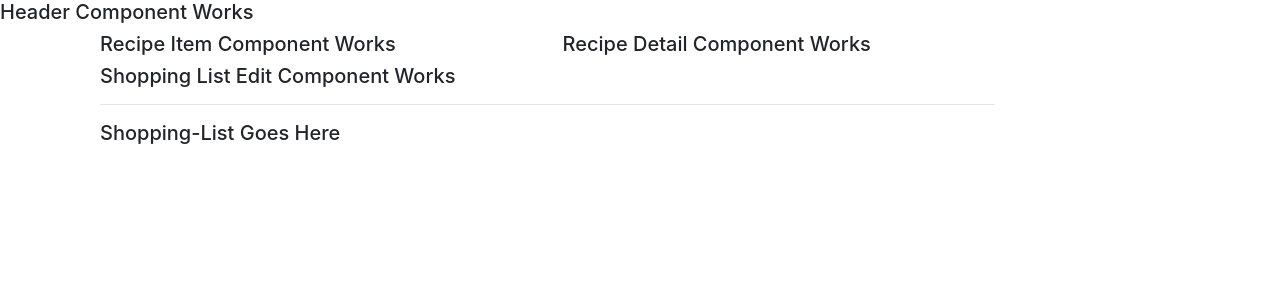
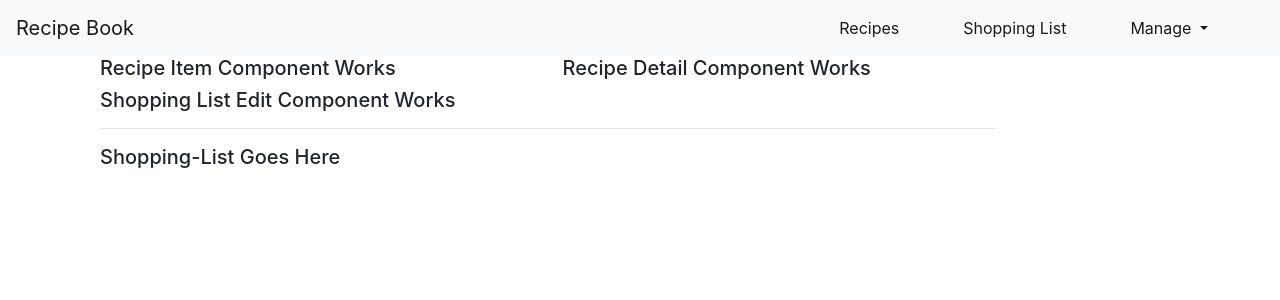
Before and after one commit to mikedilulo/Recipe-Book, an Angular app: page / in a window 1280 px wide. Shown: the top 300 px of the page. Built offline with nearby package versions, Linux system fonts and the light colour scheme.

Commit message:
Put Navbar in header Component.html / light

```diff
--- a/src/app/headerComponent/header.component.html
+++ b/src/app/headerComponent/header.component.html
@@ -1 +1,46 @@
-<h5>Header Component Works</h5>
+<nav class="navbar navbar-expand-lg navbar-light bg-light">
+  <a class="navbar-brand" href="#">Recipe Book</a>
+  <button
+    class="navbar-toggler"
+    type="button"
+    data-toggle="collapse"
+    data-target="#navbarSupportedContent"
+    aria-controls="navbarSupportedContent"
+    aria-expanded="false"
+    aria-label="Toggle navigation"
+  >
+    <span class="navbar-toggler-icon"></span>
+  </button>
+
+  <div class="collapse navbar-collapse" id="navbarSupportedContent">
+    <ul class="navbar-nav ml-auto">
+      <li class="nav-item active mr-5">
+        <a class="nav-link" href="#"
+          >Recipes <span class="sr-only">(current)</span></a
+        >
+      </li>
+      <li class="nav-item active mr-5">
+        <a class="nav-link" href="#"
+          >Shopping List <span class="sr-only">(current)</span></a
+        >
+      </li>
+      <li class="nav-item active dropdown">
+        <a
+          class="nav-link dropdown-toggle mr-5"
+          href="#"
+          id="navbarDropdown"
+          role="button"
+          data-toggle="dropdown"
+          aria-haspopup="true"
+          aria-expanded="false"
+        >
+          Manage <span class="caret"></span>
+        </a>
+        <div class="dropdown-menu" aria-labelledby="navbarDropdown">
+          <a class="dropdown-item" href="#">Save Data</a>
+          <a class="dropdown-item" href="#">FetchData</a>
+        </div>
+      </li>
+    </ul>
+  </div>
+</nav>
```
